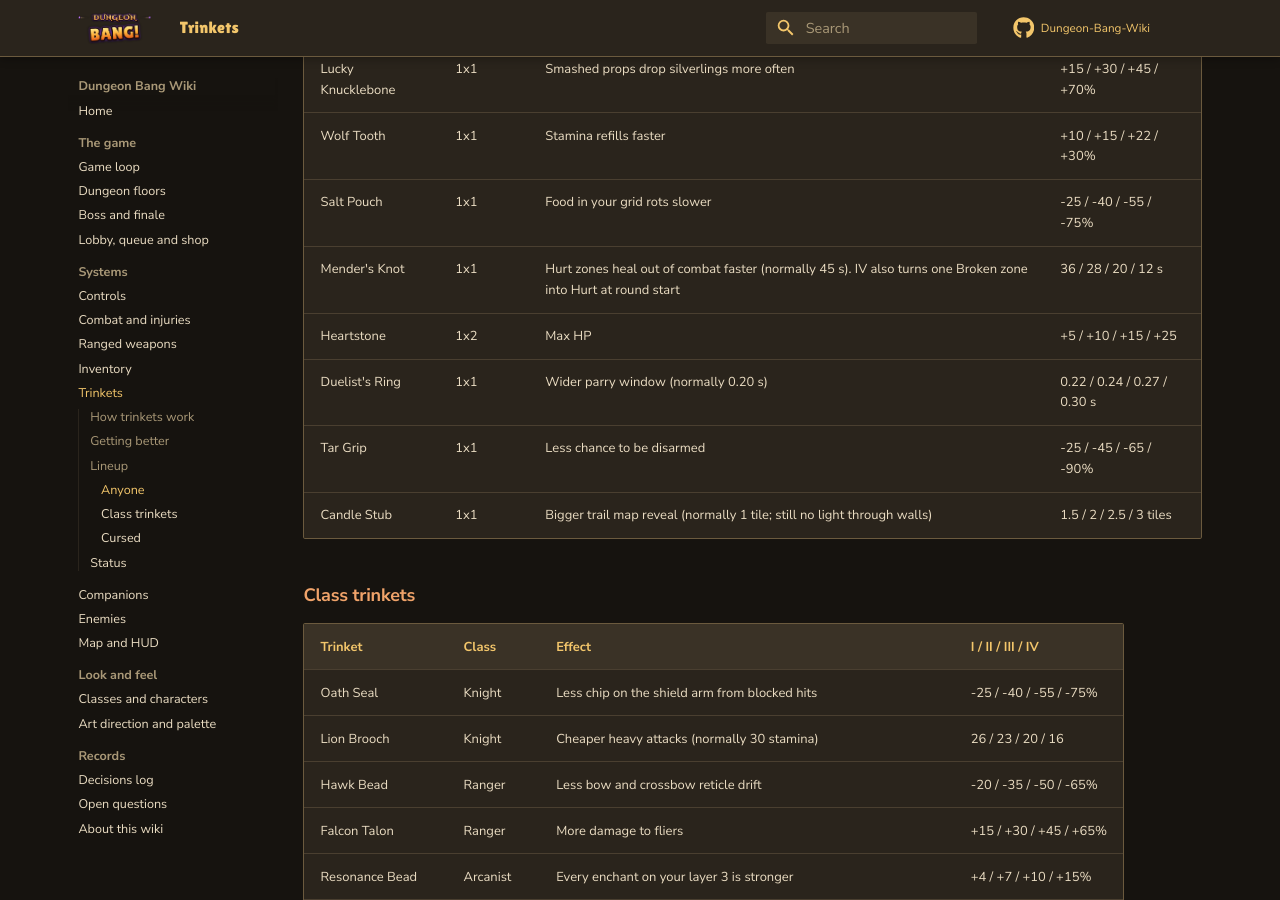
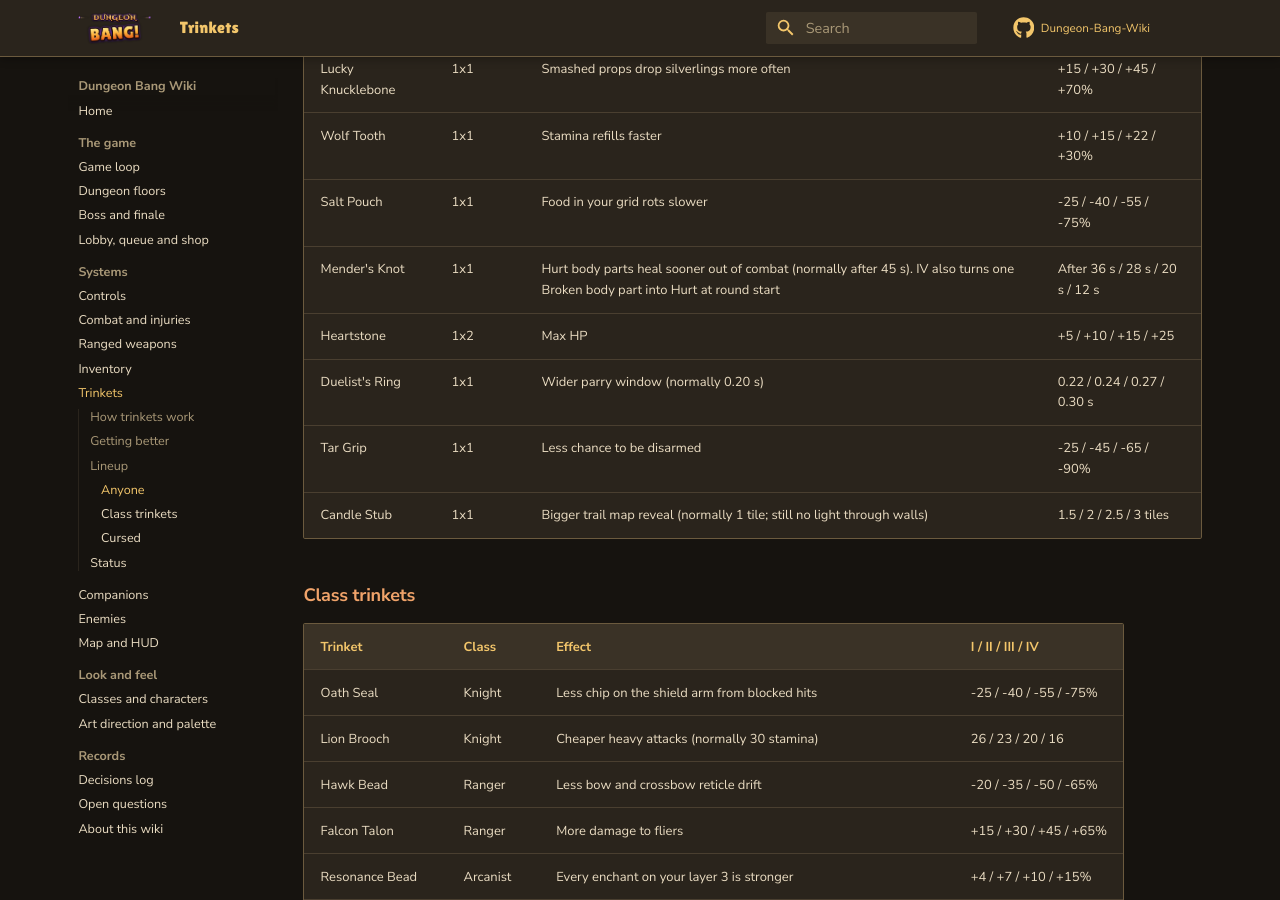
Before and after one commit to iamlegendok/Dungeon-Bang-Wiki, an MkDocs documentation site: the page built from docs/trinkets.md, in a window 1280 px wide and 900 px high, scrolled down 2378 px. Built offline with MkDocs 1.6.1 and Material for MkDocs 9.7.7, drawn with Linux system fonts in a browser that asks for light colours; comment, search, counter and statistics services are not loaded.

Commit message:
Clearer Mender's Knot wording
Co-Authored-By: Claude Opus 5.5 (1M context) <noreply@anthropic.com>
Claude-Session: https://claude.ai/code/session_01BBz4VfGTsvBuNKXe58LieA

```diff
--- a/docs/trinkets.md
+++ b/docs/trinkets.md
@@ -42,7 +42,7 @@ Values are for tiers I / II / III / IV.
 | Lucky Knucklebone | 1x1 | Smashed props drop silverlings more often | +15 / +30 / +45 / +70% |
 | Wolf Tooth | 1x1 | Stamina refills faster | +10 / +15 / +22 / +30% |
 | Salt Pouch | 1x1 | Food in your grid rots slower | -25 / -40 / -55 / -75% |
-| Mender's Knot | 1x1 | Hurt zones heal out of combat faster (normally 45 s). IV also turns one Broken zone into Hurt at round start | 36 / 28 / 20 / 12 s |
+| Mender's Knot | 1x1 | Hurt body parts heal sooner out of combat (normally after 45 s). IV also turns one Broken body part into Hurt at round start | After 36 s / 28 s / 20 s / 12 s |
 | Heartstone | 1x2 | Max HP | +5 / +10 / +15 / +25 |
 | Duelist's Ring | 1x1 | Wider parry window (normally 0.20 s) | 0.22 / 0.24 / 0.27 / 0.30 s |
 | Tar Grip | 1x1 | Less chance to be disarmed | -25 / -45 / -65 / -90% |
```
